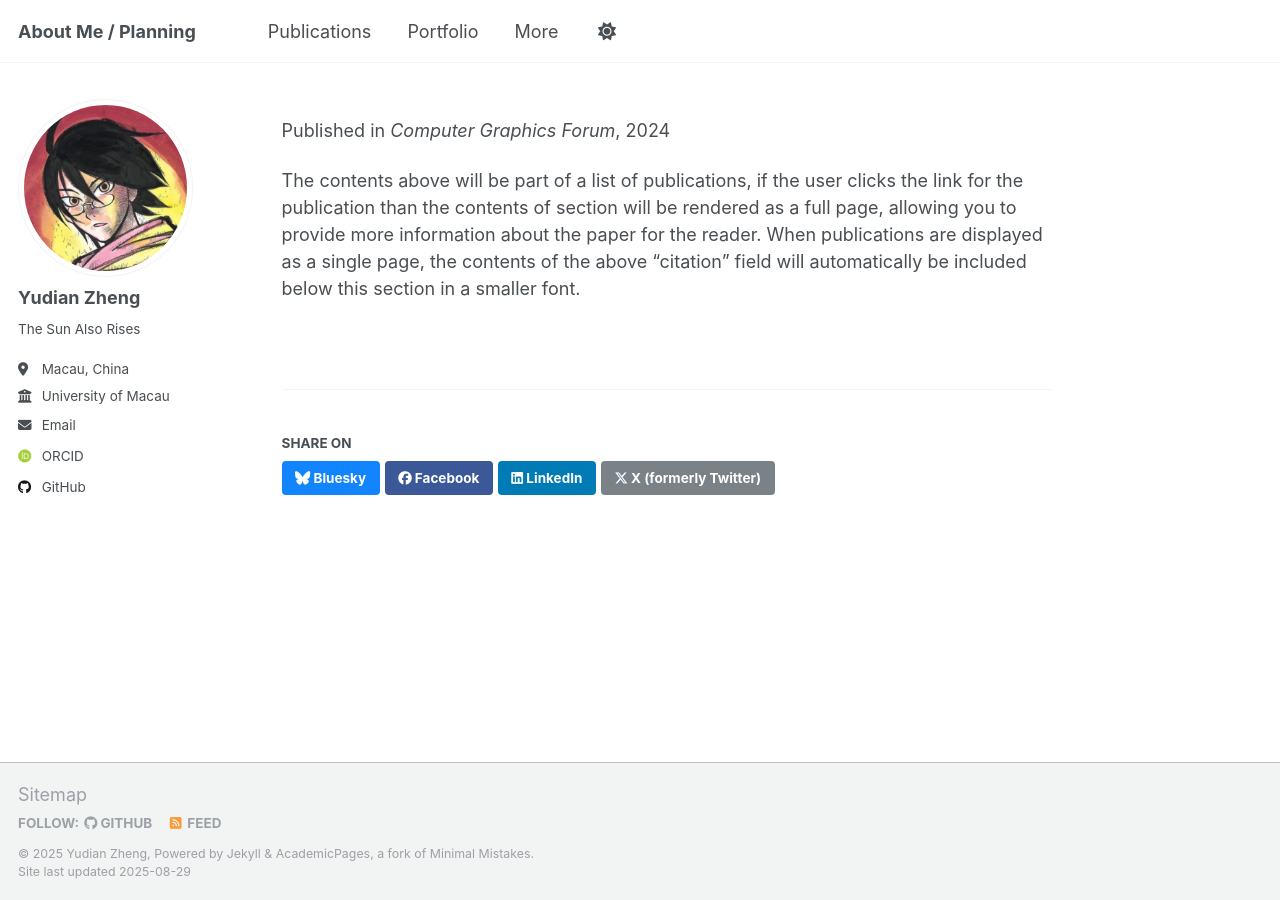
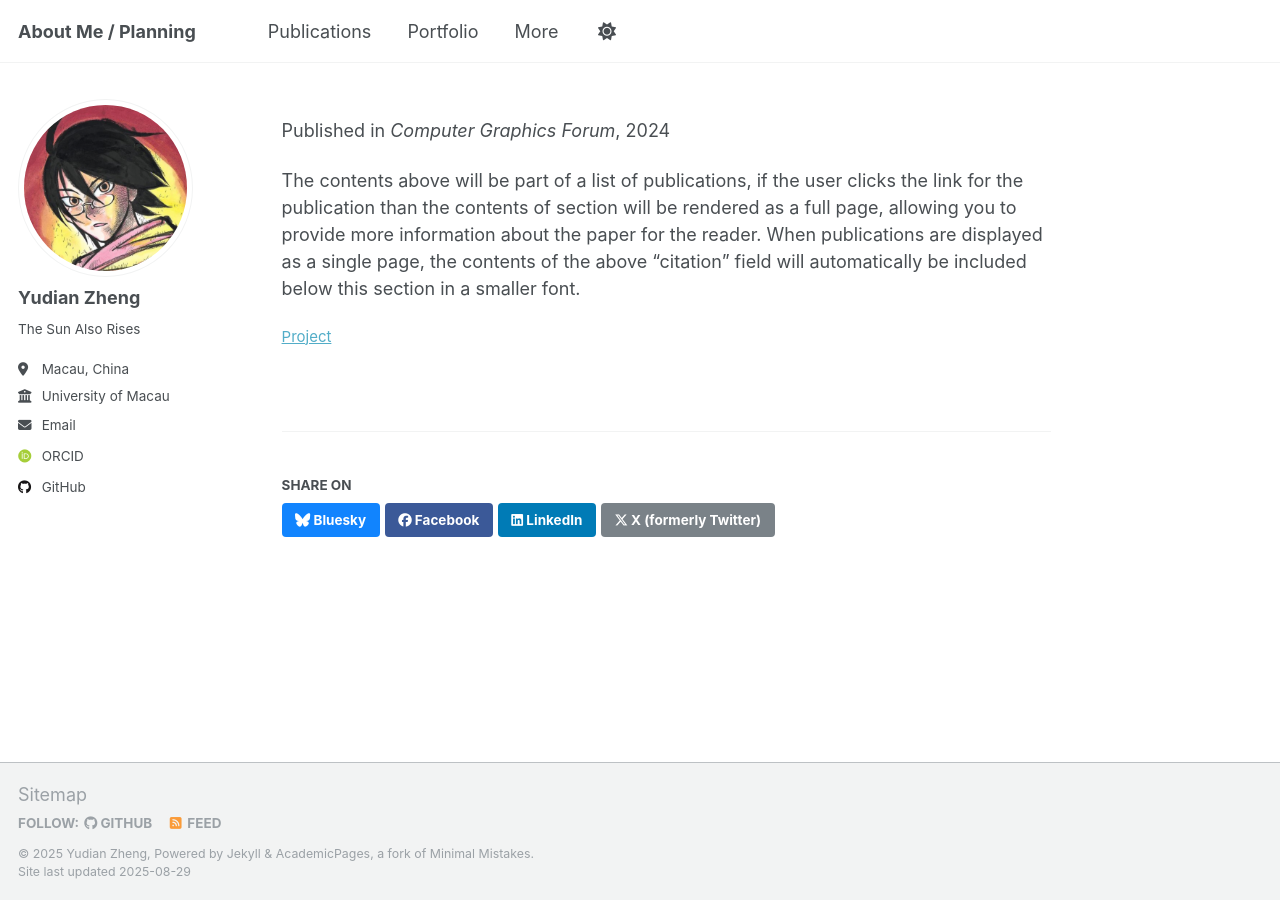
Before and after one commit to yudianzheng/yudianzheng.github.io, a Jekyll site: the page built from _publications/2009-10-01-paper-title-number-1.md, in a window 1280 px wide. Built offline with Jekyll 4.4.1, drawn with Linux system fonts in a browser that asks for light colours; some web fonts are replaced; a script that is not in the unit is left out.

Commit message:
update publications

```diff
--- a/_layouts/single.html
+++ b/_layouts/single.html
@@ -47,31 +47,57 @@ layout: default
       <section class="page__content" itemprop="text">
         {{ content }}
 
-        {% if page.citation and page.paperurl and page.slidesurl and page.bibtexurl %}
-          <p style="font-size: smaller">Recommended citation: {{ page.citation }}<br /><a href="{{ page.paperurl }}">Download Paper</a> | <a href="{{ page.slidesurl }}">Download Slides</a> | <a href="{{ page.bibtexurl }}">Download Bibtex</a></p>
+        <!-- {% if page.citation and page.paperurl and page.slidesurl and page.bibtexurl %}
+          <p style="font-size: smaller">Recommended citation: {{ page.citation }}<br /><a href="{{ page.paperurl }}">Paper</a> | <a href="{{ page.slidesurl }}">Slides</a> | <a href="{{ page.bibtexurl }}">Bibtex</a></p>
         {% elsif page.citation and page.paperurl and page.slidesurl %}
-          <p style="font-size: smaller">Recommended citation: {{ page.citation }}<br /><a href="{{ page.paperurl }}">Download Paper</a> | <a href="{{ page.slidesurl }}">Download Slides</a></p>
+          <p style="font-size: smaller">Recommended citation: {{ page.citation }}<br /><a href="{{ page.paperurl }}">Paper</a> | <a href="{{ page.slidesurl }}">Slides</a></p>
         {% elsif page.citation and page.paperurl and page.bibtexurl %}
-          <p style="font-size: smaller">Recommended citation: {{ page.citation }}<br /><a href="{{ page.paperurl }}">Download Paper</a> | <a href="{{ page.bibtexurl }}">Download Bibtex</a></p>
+          <p style="font-size: smaller">Recommended citation: {{ page.citation }}<br /><a href="{{ page.paperurl }}">Paper</a> | <a href="{{ page.bibtexurl }}">Bibtex</a></p>
         {% elsif page.citation and page.paperurl %}
-          <p style="font-size: smaller">Recommended citation: {{ page.citation }}<br /><a href="{{ page.paperurl }}">Download Paper</a></p>
+          <p style="font-size: smaller">Recommended citation: {{ page.citation }}<br /><a href="{{ page.paperurl }}">Paper</a></p>
         {% elsif page.citation and page.slidesurl and page.bibtexurl %}
-          <p style="font-size: smaller">Recommended citation: {{ page.citation }}<br /><a href="{{ page.slidesurl }}">Download Slides</a> | <a href="{{ page.bibtexurl }}">Download Bibtex</a></p>
+          <p style="font-size: smaller">Recommended citation: {{ page.citation }}<br /><a href="{{ page.slidesurl }}">Slides</a> | <a href="{{ page.bibtexurl }}">Bibtex</a></p>
         {% elsif page.citation and page.slidesurl %}
-          <p style="font-size: smaller">Recommended citation: {{ page.citation }}<br /><a href="{{ page.slidesurl }}">Download Slides</a></p>
+          <p style="font-size: smaller">Recommended citation: {{ page.citation }}<br /><a href="{{ page.slidesurl }}">Slides</a></p>
         {% elsif page.slidesurl and page.bibtexurl %}
-          <p style="font-size: smaller"><a href="{{ page.slidesurl }}">Download Slides</a> | <a href="{{ page.bibtexurl }}">Download Bibtex</a></p>
+          <p style="font-size: smaller"><a href="{{ page.slidesurl }}">Slides</a> | <a href="{{ page.bibtexurl }}">Bibtex</a></p>
         {% elsif page.paperurl and page.bibtexurl %}
-          <p style="font-size: smaller"><a href="{{ page.paperurl }}">Download Paper</a> | <a href="{{ page.bibtexurl }}">Download Bibtex</a></p>
+          <p style="font-size: smaller"><a href="{{ page.paperurl }}">Paper</a> | <a href="{{ page.bibtexurl }}">Bibtex</a></p>
         {% elsif page.citation and page.bibtexurl %}
-          <p style="font-size: smaller">Recommended citation: {{ page.citation }}<br /><a href="{{ page.bibtexurl }}">Download Bibtex</a></p>
+          <p style="font-size: smaller">Recommended citation: {{ page.citation }}<br /><a href="{{ page.bibtexurl }}">Bibtex</a></p>
         {% elsif page.citation %}
           <p style="font-size: smaller">Recommended citation: {{ page.citation }}</p>
         {% elsif page.slidesurl %}
-          <p style="font-size: smaller"><a href="{{ page.slidesurl }}">Download Slides</a></p>
+          <p style="font-size: smaller"><a href="{{ page.slidesurl }}">Slides</a></p>
         {% elsif page.bibtexurl %}
-          <p style="font-size: smaller"><a href="{{ page.bibtexurl }}">Download Bibtex</a></p>
+          <p style="font-size: smaller"><a href="{{ page.bibtexurl }}">Bibtex</a></p>
+        {% endif %} -->
+
+        {% if page.citation and page.paperurl and page.slidesurl and page.bibtexurl and page.githuburl and page.projecturl %}
+          <p style="font-size: smaller">Recommended citation: {{ page.citation }}<br />
+          <a href="{{ page.paperurl }}">Paper</a> |
+          <a href="{{ page.slidesurl }}">Slides</a> |
+          <a href="{{ page.bibtexurl }}">Bibtex</a> |
+          <a href="{{ page.githuburl }}">GitHub</a> |
+          <a href="{{ page.projecturl }}">Project</a></p>
+        {% elsif page.citation and page.paperurl and page.slidesurl and page.bibtexurl and page.githuburl %}
+          <p style="font-size: smaller">Recommended citation: {{ page.citation }}<br />
+          <a href="{{ page.paperurl }}">Paper</a> |
+          <a href="{{ page.slidesurl }}">Slides</a> |
+          <a href="{{ page.bibtexurl }}">Bibtex</a> |
+          <a href="{{ page.githuburl }}">GitHub</a></p>
+        {% elsif page.citation and page.paperurl and page.projecturl %}
+          <p style="font-size: smaller">Recommended citation: {{ page.citation }}<br />
+          <a href="{{ page.paperurl }}">Paper</a> |
+          <a href="{{ page.projecturl }}">Project</a></p>
+        {% elsif page.githuburl and page.projecturl %}
+          <p style="font-size: smaller"><a href="{{ page.githuburl }}">GitHub</a> | <a href="{{ page.projecturl }}">Project</a></p>
+        {% elsif page.githuburl %}
+          <p style="font-size: smaller"><a href="{{ page.githuburl }}">GitHub</a></p>
+        {% elsif page.projecturl %}
+          <p style="font-size: smaller"><a href="{{ page.projecturl }}">Project</a></p>
         {% endif %}
+
 
         {% if page.link %}<div><a href="{{ page.link }}" class="btn">{{ site.data.ui-text[site.locale].ext_link_label | default: "Direct Link" }}</a></div>{% endif %}
       </section>
```
